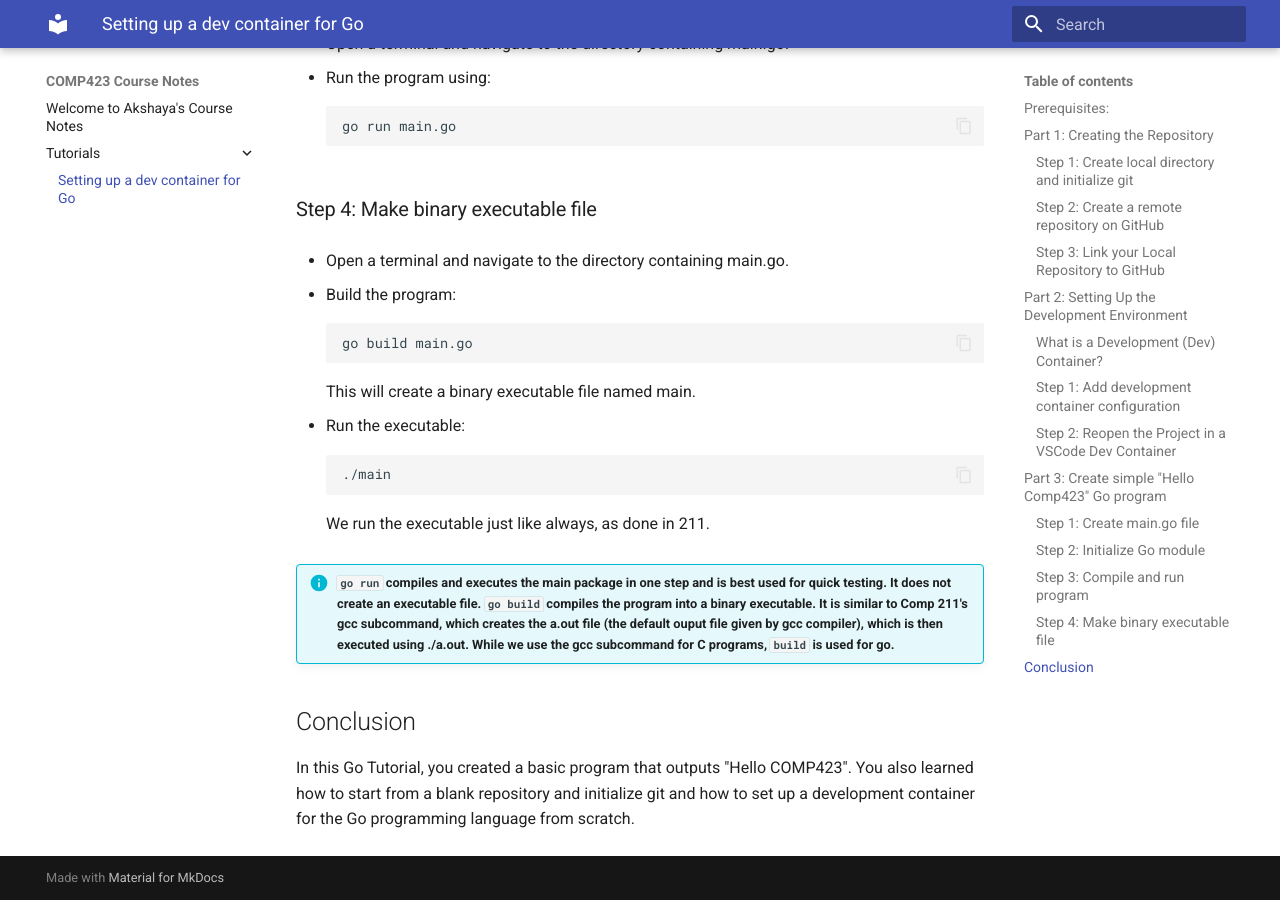
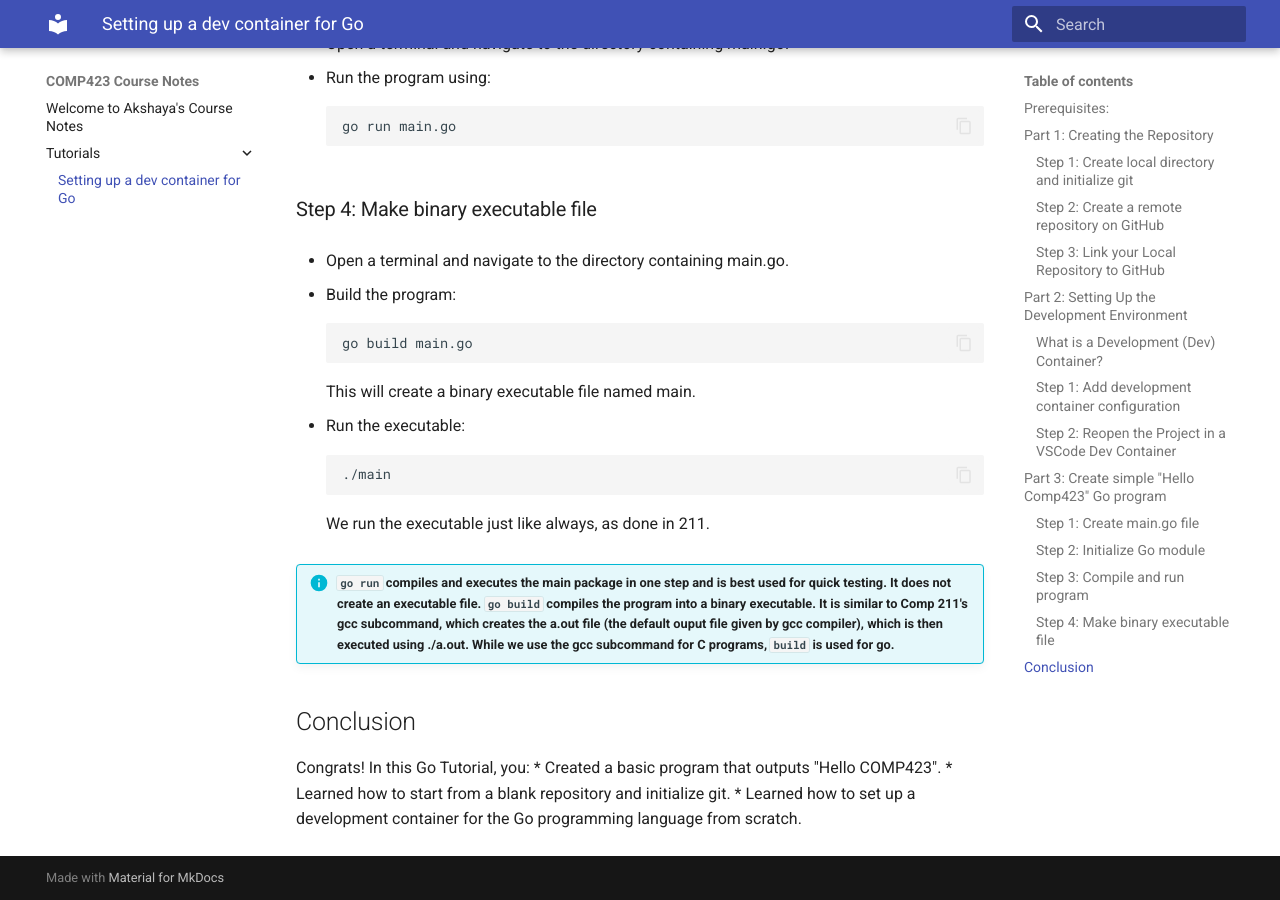
Before and after one commit to sundarak/comp423-course-notes, an MkDocs documentation site: the page built from docs/tutorials/go-setup.md, in a window 1280 px wide and 900 px high, scrolled down 4118 px. Built offline with MkDocs 1.6.1 and Material for MkDocs 9.7.7, drawn with Linux system fonts in a browser that asks for light colours.

Commit message:
minor edits

```diff
--- a/docs/tutorials/go-setup.md
+++ b/docs/tutorials/go-setup.md
@@ -164,4 +164,7 @@
 
 
 ## Conclusion
-In this Go Tutorial, you created a basic program that outputs "Hello COMP423". You also learned how to start from a blank repository and initialize git and how to set up a development container for the Go programming language from scratch.
+Congrats! In this Go Tutorial, you:
+* Created a basic program that outputs "Hello COMP423".
+* Learned how to start from a blank repository and initialize git.
+* Learned how to set up a development container for the Go programming language from scratch.
```
